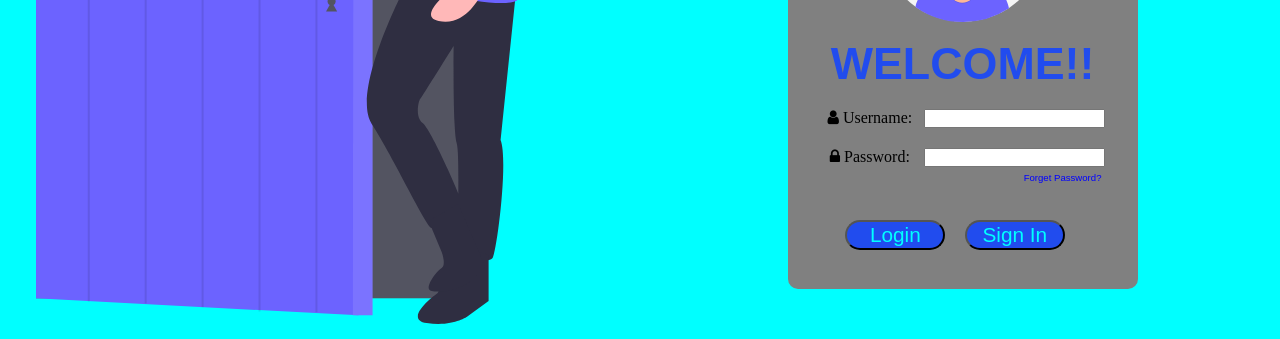
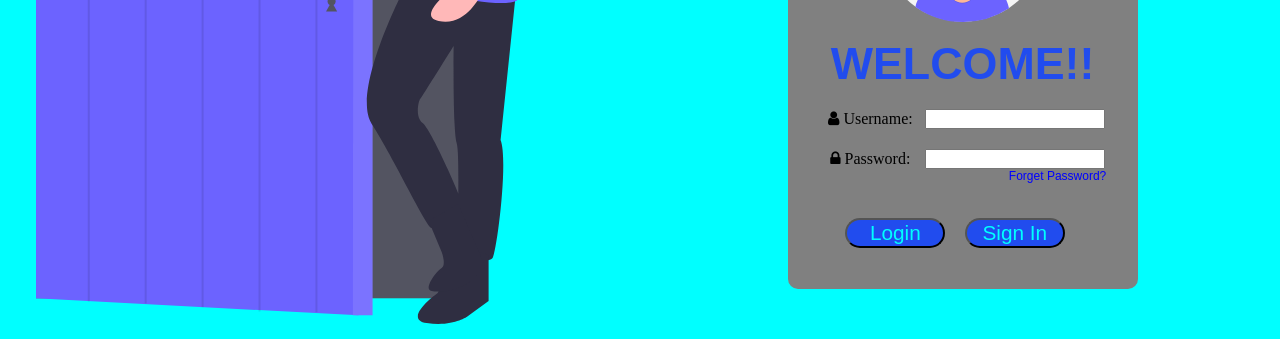
Before and after one commit to shardul1501/web-dev, a Jekyll site: the page Assignments/Assg1.2/index.html, which Jekyll copies as it is, in a window 1280 px wide. Shown: the part 386-725 px from the top of the page. Built offline with Jekyll 4.4.1, drawn with Linux system fonts in a browser that asks for light colours.

Commit message:
Login resized

```diff
--- a/Assignments/Assg1.2/css/styles.css
+++ b/Assignments/Assg1.2/css/styles.css
@@ -12,9 +12,6 @@
 	margin: 5px;
 	padding: 5px;
 }
-h5 {
-	width: 100px;
-}
 .container {
 	width: 100vw;
 	height: 100vh;
@@ -25,62 +22,119 @@
 	text-align: center;
 	margin: auto;
 }
-.login-content img {
-	height: 180px;
-	padding: 5px;
-}
 .login-content h2 {
-	margin-bottom: 15px;
 	color: #214cee;
 	text-transform: uppercase;
-	font-size: 2.8rem;
 }
 .login-content .input-div {
 	position: relative;
-	padding: 5px 0;
 	align-content: center;
-	margin-bottom: 10px;
 }
 form {
 	display: fixed;
-	width: 350px;
-	height: 450px;
 	background-color: gray;
 	border-radius: 10px;
 	padding: 5px;
 }
 .btn {
 	position: relative;
-	width: 100px;
-	height: 30px;
-	border-radius: 15px;
-	font-size: 1.3em;
 	color: cyan;
 	background-color: #214cee;
-	margin-top: 20px;
 	margin-right: 15px;
 }
 a {
 	text-decoration: none;
-	font-size: 0.6em;
 	color: blue;
 }
 @media (min-width: 998px) {
+	h5 {
+		width: 100px;
+	}
+	.login {
+		width: 30%; margin: 0;
+	}
 	.container {
 		display: grid;
 		grid-template-columns: repeat(2, 1fr);
 		grid-gap: 5%;
 		padding: 0 2%;
 	}
-	.login {
-		width: 30%; margin: 0;
+	.login-content img {
+		height: 180px;
+		padding: 5px;
+	}
+	.login-content h2 {
+		margin-bottom: 15px;
+		font-size: 2.8rem;
+	}
+	.login-content .input-div {
+		padding: 5px 0;
+		margin-bottom: 10px;
+	}
+	form {
+		width: 350px;
+		height: 450px;
+	}
+	.input {
+		width: 180px;
+		height: 20px;
+	}
+	.ftpwd {
+		width: 100px;
+		margin: auto;
+		margin-right: 25px;
+		font-size: 0.75rem;
+	}
+	.btn {
+		width: 100px;
+		height: 30px;
+		border-radius: 15px;
+		font-size: 1.3em;
+		margin-top: 20px;
 	}
 }
 @media (max-width: 997px) {
+	h5 {
+		width: 120px;
+	}
 	.login {
 		display: none;
 	}
 	.container {
 		display: flex;
 	}
+	.login-content img {
+		height: 250px;
+		padding: 10px;
+	}
+	.login-content h2 {
+		margin-bottom: 20px;
+		font-size: 3.3rem;
+	}
+	.login-content .input-div {
+		padding: 10px 0;
+		margin-bottom: 15px;
+		font-size: 1.3rem;
+	}
+	form {
+		width: 500px;
+		height: 600px;
+	}
+	.input {
+		width: 250px;
+		height: 25px;
+	}
+	.ftpwd {
+		width: 120px;
+		margin: auto;
+		margin-right: 60px;
+		font-size: 0.92rem;
+	}
+	.btn {
+		width: 200px;
+		height: 50px;
+		border-radius: 25px;
+		font-size: 1.5em;
+		margin-top: 10px;
+	}
 }
--- a/Assignments/Assg1.2/index.html
+++ b/Assignments/Assg1.2/index.html
@@ -23,7 +23,7 @@
 					<div class="input-div pass">
 						<h5 class="fa fa-lock"> Password:</h5>
 						<input type="Password" class="input">
-						<div style="width: 90px; margin: auto; margin-right: 25px;">
+						<div class="ftpwd">
 							<a href="#">Forget Password?</a>
 						</div>
 					</div>
```
